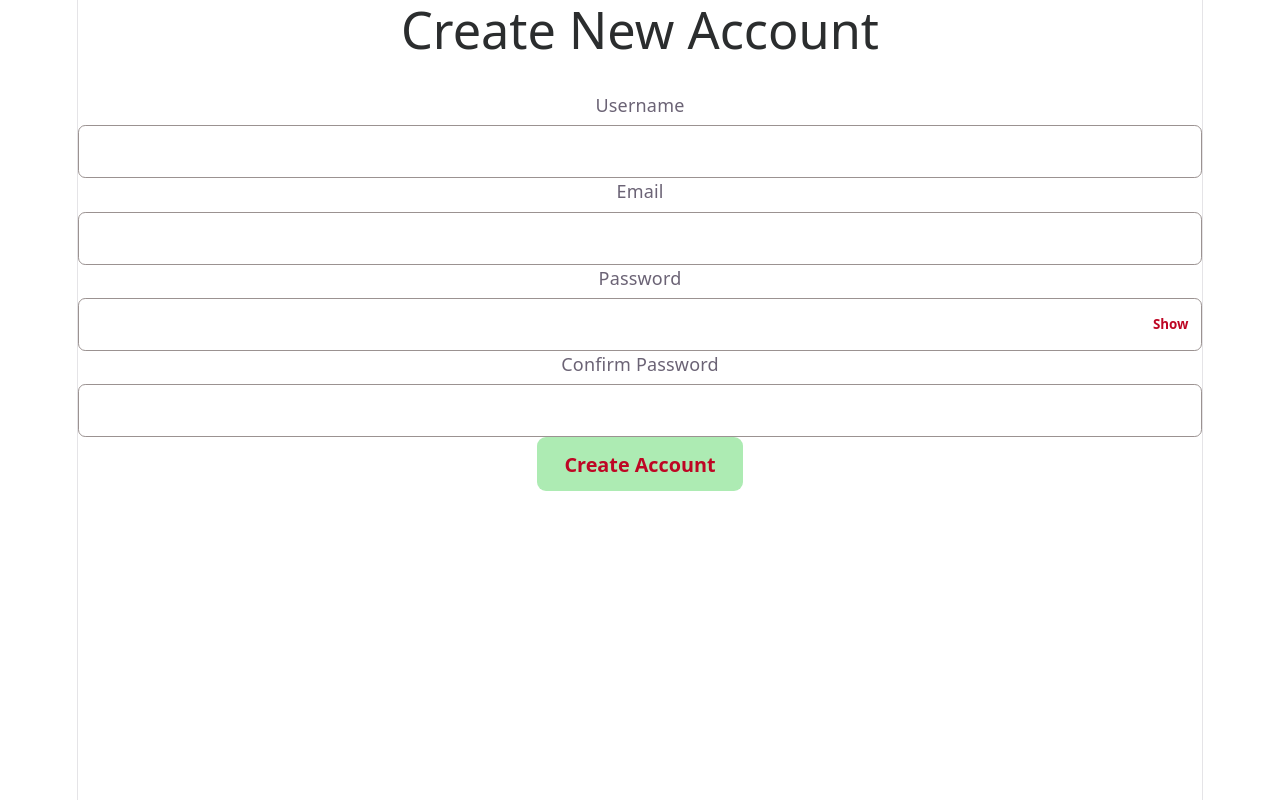
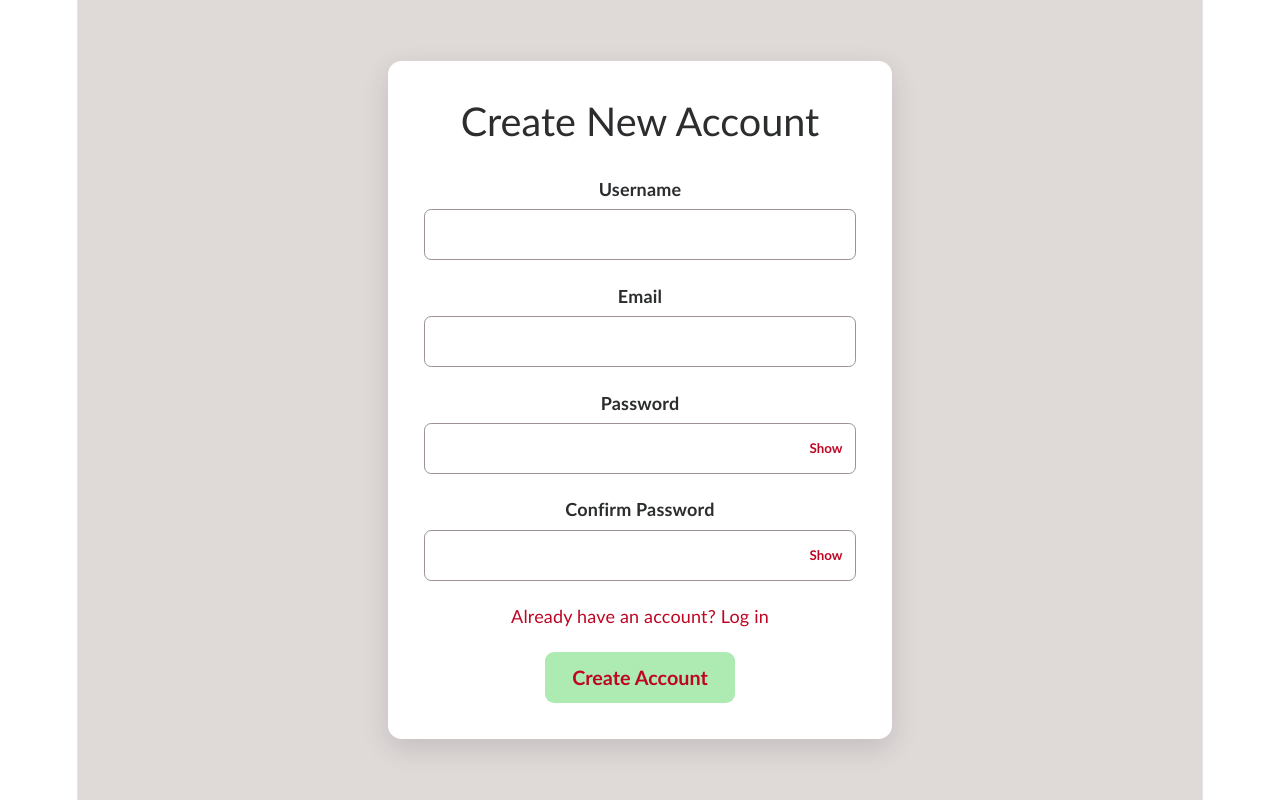
Before and after one commit to Dabgaryan1/media-match, a React (Vite) app in the folder frontend/: page /register in a window 1280 px wide. Built offline with nearby package versions, Linux system fonts and the light colour scheme; no server answers.

Commit message:
Finishe Create Account Page

```diff
--- a/frontend/src/pages/CreateAccountPage/CreateAccountPage.css
+++ b/frontend/src/pages/CreateAccountPage/CreateAccountPage.css
@@ -0,0 +1,178 @@
+.create-account-card {
+    width: 100%;
+    max-width: 28rem;
+    padding: 2rem;
+    background-color: white;
+    border-radius:0.75rem;
+    box-sizing: border-box;
+    color: #2b2d2e;
+    box-shadow: 0 0.5rem 1.5rem rgba(43, 45, 46, 0.15);
+}
+
+.create-account-page {
+    min-height: 100vh;
+    padding: 1.5rem;
+    background-color: #dfd9d8;
+    font-family: "Trebuchet MS", Arial, Helvetica, sans-serif;
+    display: flex;
+    justify-content: center;
+    align-items: center;
+    box-sizing: border-box;
+}
+
+.create-account-page label {
+  color: #2b2d2e;
+  font-weight: bold;
+}
+
+.create-account-page .password-visibility-button:hover {
+  color: #8f071d;
+  text-decoration: underline;
+}
+
+.create-account-page .password-visibility-button:focus-visible {
+  outline: 2px solid #be0624;
+  outline-offset: 3px;
+  border-radius: 0.2rem;
+}
+
+.create-account-card form {
+    display: flex;
+    flex-direction: column;
+    gap: 1.25rem;
+}
+
+.create-account-page .form-group {
+    display: flex;
+    flex-direction: column;
+    gap: 0.4rem;
+    width: 100%;
+    margin: 0%;
+}
+
+.create-account-page .title {
+    margin: 0 0 1.75rem;
+    font-size: 2.2rem;
+    letter-spacing: normal;
+    line-height:1.2;
+    text-align: center;
+    font-family: inherit;
+    color:#2b2d2e;
+}
+
+.create-account-page .page-text {
+  color: #be0624;
+  text-align: center;
+  text-decoration: none;
+  font-family: inherit;
+}
+
+.create-account-page .page-text:hover {
+  color: #8f071d;
+  text-decoration: underline;
+}
+
+.create-account-page .page-text:focus-visible {
+  outline: 2px solid #be0624;
+  outline-offset: 3px;
+  border-radius: 0.2rem;
+}
+
+.create-account-page .form-input {
+    width: 100%;
+    padding: 0.75rem;
+    font-size: 1rem;
+    font-family: inherit;
+    color: #3c4142;
+    background-color: #ffffff;
+    border: 1px solid #9b9291;
+    border-radius: 0.4rem;
+    box-sizing: border-box;
+}
+
+.create-account-page .form-input:focus {
+    border-color: #2b2d2e;
+    outline: 2px solid rgba(100, 36, 47, 0.2);
+}
+
+.create-account-page .password-input-row {
+  position: relative;
+  width: 100%;
+}
+
+.create-account-page .password-input-row .form-input {
+  padding-right: 4rem;
+}
+
+.create-account-page .password-input-row button {
+  position: absolute;
+  top: 50%;
+  right: 0.75rem;
+  transform: translateY(-50%);
+
+  padding: 0;
+  color: #be0624;
+  background: none;
+  border: none;
+  font-family: inherit;
+  font-weight: bold;
+  cursor: pointer;
+}
+
+.create-account-page .password-input-row button:focus-visible {
+  outline: 2px solid #be0624;
+  outline-offset: 3px;
+}
+
+.create-account-page .submit-button {
+    display: flex;
+    justify-content: center;
+}
+
+.create-account-page .submit-button button {
+  min-width: 10rem;
+  padding: 0.75rem 1.5rem;
+
+  font-family: inherit;
+  font-size: 1.1rem;
+  font-weight: bold;
+
+  color: #be0624;
+  background-color: #adebb3;
+  border: none;
+  border-radius: 0.5rem;
+  cursor: pointer;
+}
+
+.create-account-page .submit-button button:hover:not(:disabled) {
+  background-color: #95d99c;
+}
+
+.create-account-page .submit-button button:disabled {
+  opacity: 0.65;
+  cursor: not-allowed;
+}
+
+.create-account-page [role="alert"] {
+  color: #be0624;
+  font-size: 0.9rem;
+  margin: 0.25rem 0 0;
+}
+
+@media (max-width: 480px) {
+  .create-account-page {
+    padding: 1rem;
+  }
+
+  .create-account-card {
+    padding: 1.5rem;
+  }
+
+  .create-account-page .title {
+    font-size: 1.8rem;
+  }
+
+  .create-account-page .submit-button button {
+    width: 100%;
+  }
+}
--- a/frontend/src/pages/CreateAccountPage/CreateAccountPage.tsx
+++ b/frontend/src/pages/CreateAccountPage/CreateAccountPage.tsx
@@ -14,6 +14,7 @@ function CreateAccountPage() {
     const navigate = useNavigate();
 
     const [showPassword, setShowPassword] = useState(false);
+    const [showConfirmPassword, setShowConfirmPassword] = useState(false);
     const [isLoading, setIsLoading] = useState(false);
     const [error, setError] = useState<string | null>(null);
 
@@ -78,7 +79,7 @@ function CreateAccountPage() {
     return (
         <main className="create-account-page">
             <section className="create-account-card">
-                <h1 id="title">Create New Account</h1>
+                <h1 className="title">Create New Account</h1>
 
                 <form onSubmit={handleSubmit}>
                     <div className="form-group">
@@ -90,6 +91,8 @@ function CreateAccountPage() {
                             type="text"
                             value={credentials.userName}
                             onChange={handleChange}
+                            minLength={3}
+                            maxLength={30}
                             required
                         />
                     </div>
@@ -119,10 +122,12 @@ function CreateAccountPage() {
                                 type={showPassword ? "text" : "password"}
                                 value={credentials.password}
                                 onChange={handleChange}
+                                minLength={8}
                                 required
                             />
 
                             <button
+                                className="password-visibility-button"
                                 type="button"
                                 onClick={() => setShowPassword(!showPassword)}
                                 aria-label={showPassword ? "Hide password" : "Show password"}
@@ -140,17 +145,29 @@ function CreateAccountPage() {
                                 className="form-input"
                                 id="confirmPassword"
                                 name="confirmPassword"
-                                type={showPassword ? "text" : "password"}
+                                type={showConfirmPassword ? "text" : "password"}
                                 value={credentials.confirmPassword}
                                 onChange={handleChange}
+                                minLength={8}
                                 required
                             />
+
+                            <button
+                                className="password-visibility-button"
+                                type="button"
+                                onClick={() => setShowConfirmPassword(!showConfirmPassword)}
+                                aria-label={showConfirmPassword ? "Hide confirm password" : "Show confirm password"}
+                                >
+                                {showConfirmPassword ? "Hide" : "Show"}
+                            </button>
                         </div>
 
                         {error && <p role="alert">{error}</p>}
                     </div>
 
-                    <div id="submit-button">
+                    <a className="page-text" href="/login">Already have an account? Log in</a>
+
+                    <div className="submit-button">
                         <button type="submit" disabled={isLoading}>
                         {isLoading ? "Creating Account..." : "Create Account"}
                         </button>
--- a/frontend/src/pages/LoginPage/LoginPage.css
+++ b/frontend/src/pages/LoginPage/LoginPage.css
@@ -17,7 +17,6 @@
     display: flex;
     justify-content: center;
     align-items: center;
-
     box-sizing: border-box;
 }
 
@@ -27,7 +26,7 @@
     gap: 1.25rem;
 }
 
-.form-group {
+.login-page .form-group {
     display: flex;
     flex-direction: column;
     gap: 0.4rem;
@@ -35,7 +34,7 @@
     margin: 0%;
 }
 
-#title {
+.login-page .title {
     margin: 0 0 1.75rem;
     font-size: 2.8rem;
     letter-spacing: normal;
@@ -45,25 +44,25 @@
     color:#2b2d2e;
 }
 
-.page-text {
+.login-page .page-text {
   color: #be0624;
   text-align: center;
   text-decoration: none;
   font-family: inherit;
 }
 
-.page-text:hover {
+.login-page .page-text:hover {
   color: #8f071d;
   text-decoration: underline;
 }
 
-.page-text:focus-visible {
+.login-page .page-text:focus-visible {
   outline: 2px solid #be0624;
   outline-offset: 3px;
   border-radius: 0.2rem;
 }
 
-.form-input {
+.login-page .form-input {
     width: 100%;
     padding: 0.75rem;
     font-size: 1rem;
@@ -75,21 +74,21 @@
     box-sizing: border-box;
 }
 
-.form-input:focus {
+.login-page .form-input:focus {
     border-color: #2b2d2e;
     outline: 2px solid rgba(100, 36, 47, 0.2);
 }
 
-.password-input-row {
+.login-page .password-input-row {
   position: relative;
   width: 100%;
 }
 
-.password-input-row .form-input {
+.login-page .password-input-row .form-input {
   padding-right: 4rem;
 }
 
-.password-input-row button {
+.login-page .password-input-row button {
   position: absolute;
   top: 50%;
   right: 0.75rem;
@@ -104,17 +103,17 @@
   cursor: pointer;
 }
 
-.password-input-row button:focus-visible {
+.login-page .password-input-row button:focus-visible {
   outline: 2px solid #be0624;
   outline-offset: 3px;
 }
 
-#submit-button {
+.login-page #submit-button {
     display: flex;
     justify-content: center;
 }
 
-#submit-button button {
+.login-page #submit-button button {
   min-width: 10rem;
   padding: 0.75rem 1.5rem;
 
@@ -129,11 +128,58 @@
   cursor: pointer;
 }
 
-#submit-button button:hover:not(:disabled) {
+.login-page #submit-button button:hover:not(:disabled) {
   background-color: #95d99c;
 }
 
-#submit-button button:disabled {
+.login-page #submit-button button:disabled {
   opacity: 0.65;
   cursor: not-allowed;
 }
+
+.login-page [role="alert"] {
+  color: #be0624;
+  font-size: 0.9rem;
+  margin: 0.25rem 0 0;
+}
+
+.login-page label {
+  color: #2b2d2e;
+  font-weight: bold;
+}
+
+.login-page .password-input-row button:hover {
+  color: #8f071d;
+  text-decoration: underline;
+}
+
+.login-page .password-input-row button:focus-visible {
+  outline: 2px solid #be0624;
+  outline-offset: 3px;
+  border-radius: 0.2rem;
+}
+
+.login-page .success-message {
+  margin: 0 0 1.25rem;
+  color: #27632e;
+  text-align: center;
+  font-size: 0.95rem;
+}
+
+@media (max-width: 480px) {
+  .login-page {
+    padding: 1rem;
+  }
+
+  .login-card {
+    padding: 1.5rem;
+  }
+
+  .login-page .title {
+    font-size: 2.2rem;
+  }
+
+  .login-page #submit-button button {
+    width: 100%;
+  }
+}
--- a/frontend/src/pages/LoginPage/LoginPage.tsx
+++ b/frontend/src/pages/LoginPage/LoginPage.tsx
@@ -1,4 +1,5 @@
 import { useState } from "react";
+import { useLocation, useNavigate } from "react-router-dom";
 import "./LoginPage.css";
 
 const API_URL = import.meta.env.VITE_API_URL;
@@ -10,6 +11,10 @@ type LoginResponse = {
 };
 
 function LoginPage() {
+  const navigate = useNavigate();
+  const location = useLocation();
+
+  const successMessage = location.state?.message;
   const [credentials, setCredentials] = useState({
     email: "",
     password: "",
@@ -42,6 +47,7 @@ function LoginPage() {
       localStorage.setItem("token", loginResponse.token);
       localStorage.setItem("userId", String(loginResponse.userId));
       localStorage.setItem("username", loginResponse.username);
+      navigate("/");
     } catch {
       setError("The server could not be reached");
     } finally {
@@ -61,8 +67,13 @@ function LoginPage() {
   return (
     <main className="login-page">
       <section className="login-card">
-        <h1 id="title">MediaMatch</h1>
+        <h1 className="title">MediaMatch</h1>
 
+        {successMessage && (
+          <p className="success-message" role="status">
+            {successMessage}
+          </p>
+        )}
         <form onSubmit={handleSubmit}>
           <div className="form-group">
             <label htmlFor="email">Email</label>
```
